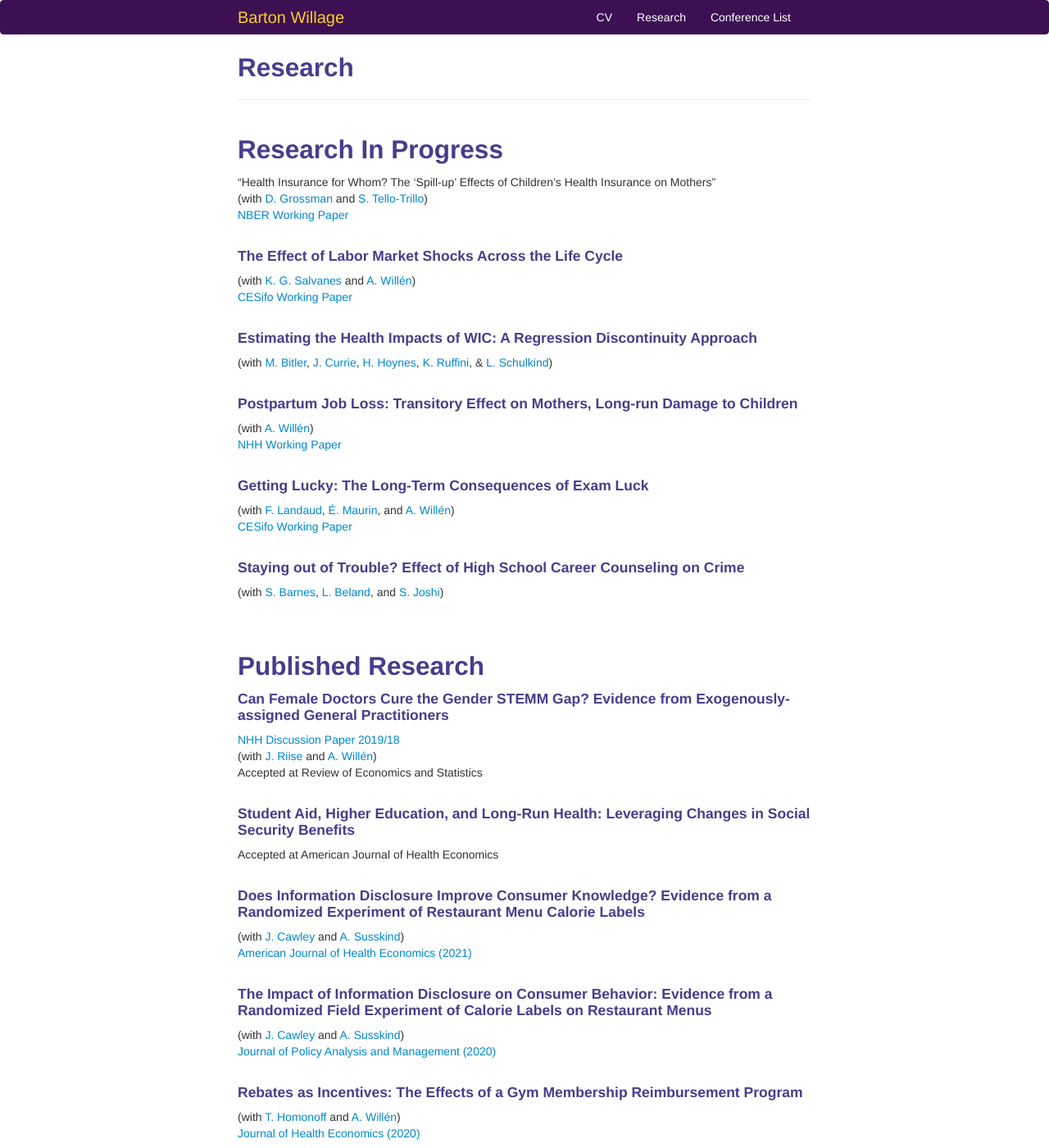
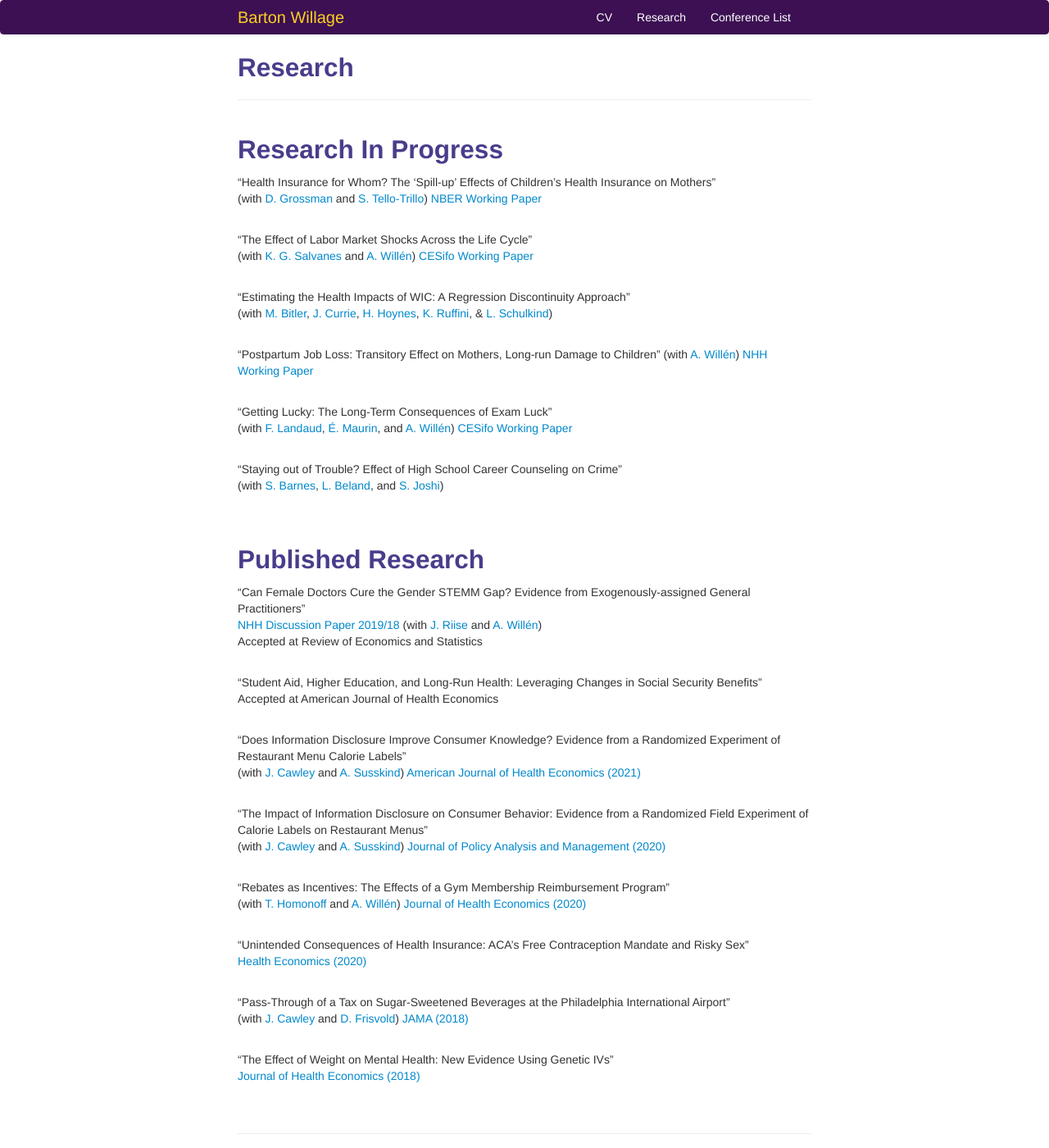
Before and after one commit to bjwillage/bjwillage.github.io, a Jekyll site: the page built from pages/research.md, in a window 1280 px wide and 1400 px high. Shown: the whole window at 82% size. Built offline with Jekyll 4.4.1, drawn with Linux system fonts in a browser that asks for light colours; some of the changed text lies outside the part shown.

Commit message:
Update research.md

```diff
--- a/pages/research.md
+++ b/pages/research.md
@@ -8,74 +8,74 @@ description: Barton Willage's research
 ## Research In Progress
 
 "Health Insurance for Whom? The ‘Spill-up’ Effects of Children’s Health Insurance on Mothers"<br>
-(with [D. Grossman](https://sites.google.com/view/danielgrossman/home) and [S. Tello-Trillo](https://sebastiantellotrillo.com/))<br>
+(with [D. Grossman](https://sites.google.com/view/danielgrossman/home) and [S. Tello-Trillo](https://sebastiantellotrillo.com/))
 [NBER Working Paper](https://www.nber.org/papers/w29661)
 <br><br>
 
-#### The Effect of Labor Market Shocks Across the Life Cycle
-(with [K. G. Salvanes](https://sites.google.com/view/kjellsalvanes/home) and [A. Willén](https://www.alexanderwillen.com/))<br>
+"The Effect of Labor Market Shocks Across the Life Cycle"<br>
+(with [K. G. Salvanes](https://sites.google.com/view/kjellsalvanes/home) and [A. Willén](https://www.alexanderwillen.com/))
 [CESifo Working Paper](https://www.cesifo.org/en/publikationen/2021/working-paper/effect-labor-market-shocks-across-life-cycle)
 <br><br>
 
-#### Estimating the Health Impacts of WIC: A Regression Discontinuity Approach
+"Estimating the Health Impacts of WIC: A Regression Discontinuity Approach"<br>
 (with [M. Bitler](https://sites.google.com/site/mbitler), [J. Currie](https://scholar.princeton.edu/jcurrie/home), [H. Hoynes](https://gspp.berkeley.edu/directories/faculty/hilary-hoynes), [K. Ruffini](https://sites.google.com/view/kristaruffini/), & [L. Schulkind](http://lisaschulkind.weebly.com/))
 <br><br>
 
-#### Postpartum Job Loss: Transitory Effect on Mothers, Long-run Damage to Children
-(with [A. Willén](https://www.alexanderwillen.com/))<br>
+"Postpartum Job Loss: Transitory Effect on Mothers, Long-run Damage to Children"
+(with [A. Willén](https://www.alexanderwillen.com/))
 [NHH Working Paper](https://openaccess.nhh.no/nhh-xmlui/bitstream/handle/11250/2688961/DP%2022.pdf?sequence=1&isAllowed=y)
 <br><br>
 
-#### Getting Lucky: The Long-Term Consequences of Exam Luck
-(with [F. Landaud](https://sites.google.com/view/fannylandaud/home?authuser=0),  [É. Maurin](https://www.parisschoolofeconomics.eu/en/maurin-eric/), and [A. Willén](https://www.alexanderwillen.com/))<br>
+"Getting Lucky: The Long-Term Consequences of Exam Luck"<br>
+(with [F. Landaud](https://sites.google.com/view/fannylandaud/home?authuser=0),  [É. Maurin](https://www.parisschoolofeconomics.eu/en/maurin-eric/), and [A. Willén](https://www.alexanderwillen.com/))
 [CESifo Working Paper](https://www.cesifo.org/en/publikationen/2022/working-paper/getting-lucky-long-term-consequences-exam-luck)
 <br><br>
 
-#### Staying out of Trouble? Effect of High School Career Counseling on Crime
+"Staying out of Trouble? Effect of High School Career Counseling on Crime"<br>
 (with [S. Barnes](https://blancocenter.louisiana.edu/about-us/center-staff),  [L. Beland](https://www.lpbeland.com/), and [S. Joshi](https://sites.google.com/view/swarupjoshi/home?authuser=0))<br>
 
 
 <br><br>
 ## Published Research
 
-#### Can Female Doctors Cure the Gender STEMM Gap? Evidence from Exogenously-assigned General Practitioners
-<a href="https://openaccess.nhh.no/nhh-xmlui/bitstream/handle/11250/2621215/DP%2018.pdf?sequence=1&isAllowed=yba">NHH Discussion Paper 2019/18 </a><br>
+"Can Female Doctors Cure the Gender STEMM Gap? Evidence from Exogenously-assigned General Practitioners"<br>
+<a href="https://openaccess.nhh.no/nhh-xmlui/bitstream/handle/11250/2621215/DP%2018.pdf?sequence=1&isAllowed=yba">NHH Discussion Paper 2019/18 </a>
 (with [J. Riise](https://sites.google.com/site/julieriisecv/) and [A. Willén](https://www.alexanderwillen.com/))<br>
 Accepted at Review of Economics and Statistics<br><br>
 
-#### Student Aid, Higher Education, and Long-Run Health: Leveraging Changes in Social Security Benefits
+"Student Aid, Higher Education, and Long-Run Health: Leveraging Changes in Social Security Benefits"<br>
 Accepted at American Journal of Health Economics
 <br><br>
 
-#### Does Information Disclosure Improve Consumer Knowledge? Evidence from a Randomized Experiment of Restaurant Menu Calorie Labels
-(with [J. Cawley](https://www.human.cornell.edu/people/jhc38) and [A. Susskind](https://sha.cornell.edu/faculty-research/faculty/ams76))<br>
+"Does Information Disclosure Improve Consumer Knowledge? Evidence from a Randomized Experiment of Restaurant Menu Calorie Labels"<br>
+(with [J. Cawley](https://www.human.cornell.edu/people/jhc38) and [A. Susskind](https://sha.cornell.edu/faculty-research/faculty/ams76))
 [American Journal of Health Economics (2021)](https://doi.org/10.1086/714987)
 <br><br>
 
-#### The Impact of Information Disclosure on Consumer Behavior: Evidence from a Randomized Field Experiment of Calorie Labels on Restaurant Menus
-(with [J. Cawley](https://www.human.cornell.edu/people/jhc38) and [A. Susskind](https://sha.cornell.edu/faculty-research/faculty/ams76))<br>
+"The Impact of Information Disclosure on Consumer Behavior: Evidence from a Randomized Field Experiment of Calorie Labels on Restaurant Menus"<br>
+(with [J. Cawley](https://www.human.cornell.edu/people/jhc38) and [A. Susskind](https://sha.cornell.edu/faculty-research/faculty/ams76))
 [Journal of Policy Analysis and Management (2020)](https://onlinelibrary.wiley.com/doi/10.1002/pam.22219)
 <br><br>
 
 
-#### Rebates as Incentives: The Effects of a Gym Membership Reimbursement Program
-(with [T. Homonoff](https://wagner.nyu.edu/community/faculty/tatiana-homonoff) and [A. Willén](https://www.alexanderwillen.com/))<br>
+"Rebates as Incentives: The Effects of a Gym Membership Reimbursement Program"<br>
+(with [T. Homonoff](https://wagner.nyu.edu/community/faculty/tatiana-homonoff) and [A. Willén](https://www.alexanderwillen.com/))
 [Journal of Health Economics (2020)](https://www.sciencedirect.com/science/article/pii/S0167629619310367)
 <br><br>
 
 
-#### Unintended Consequences of Health Insurance: ACA's Free Contraception Mandate and Risky Sex
+"Unintended Consequences of Health Insurance: ACA's Free Contraception Mandate and Risky Sex"<br>
 [Health Economics (2020)](https://onlinelibrary.wiley.com/doi/full/10.1002/hec.3967?af=R)
 <br><br>
 
 
-#### Pass-Through of a Tax on Sugar-Sweetened Beverages at the Philadelphia International Airport
-(with [J. Cawley](https://www.human.cornell.edu/people/jhc38) and [D. Frisvold](https://www.biz.uiowa.edu/frisvold/))<br>
+"Pass-Through of a Tax on Sugar-Sweetened Beverages at the Philadelphia International Airport"<br>
+(with [J. Cawley](https://www.human.cornell.edu/people/jhc38) and [D. Frisvold](https://www.biz.uiowa.edu/frisvold/))
 [JAMA (2018)](https://jamanetwork.com/journals/jama/fullarticle/2660167)
 <br><br>
 
 
-#### The Effect of Weight on Mental Health: New Evidence Using Genetic IVs
+"The Effect of Weight on Mental Health: New Evidence Using Genetic IVs"<br>
 [Journal of Health Economics (2018)](https://www.sciencedirect.com/science/article/pii/S0167629617303223)
 <br><br>
 
```
